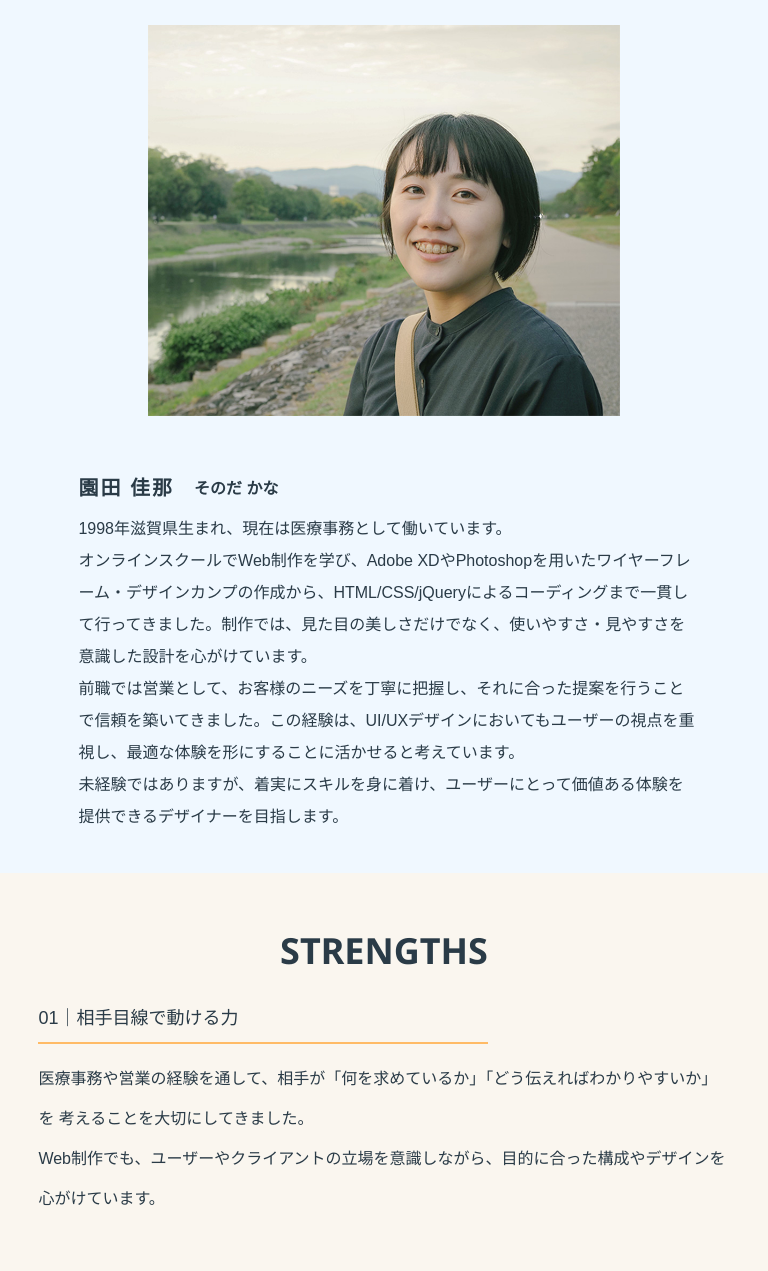
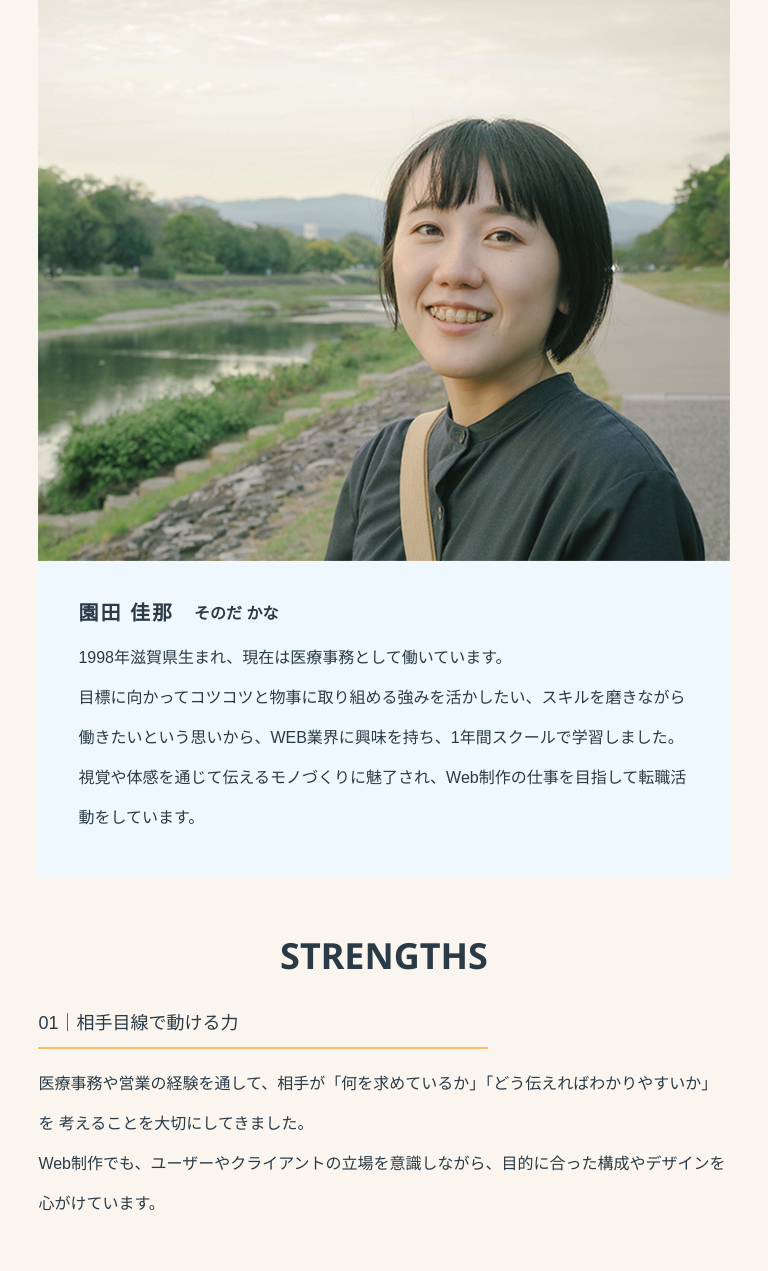
Before and after one commit to Kana-toyomon/portfolio0708, a plain HTML site: page about.html in a window 768 px wide. Shown: the part 218-1489 px from the top of the page. Drawn offline with Linux system fonts and the light colour scheme.

Commit message:
修正
web

```diff
--- a/about.html
+++ b/about.html
@@ -40,9 +40,7 @@
     <section class="about section">
       <h2 class="about-title">ABOUT</h2>
       <div class="about-inner about-reverse">
-        <div class="about-img-container">
         <img class="about-image" src="./images/about/index-profile.jpg" alt="プロフィール写真">
-        </div>
         <div class="about-text">
           <div class="about-name">
             <p class="name-kanji">園田 佳那</p>
@@ -50,10 +48,9 @@
           </div>
           <p class="about-description">
             1998年滋賀県生まれ、現在は医療事務として働いています。<br>
-            オンラインスクールでWeb制作を学び、Adobe
-            XDやPhotoshopを用いたワイヤーフレーム・デザインカンプの作成から、HTML/CSS/jQueryによるコーディングまで一貫して行ってきました。制作では、見た目の美しさだけでなく、使いやすさ・見やすさを意識した設計を心がけています。<br>
-            前職では営業として、お客様のニーズを丁寧に把握し、それに合った提案を行うことで信頼を築いてきました。この経験は、UI/UXデザインにおいてもユーザーの視点を重視し、最適な体験を形にすることに活かせると考えています。
-            <br>未経験ではありますが、着実にスキルを身に着け、ユーザーにとって価値ある体験を提供できるデザイナーを目指します。
+            目標に向かってコツコツと物事に取り組める強みを活かしたい、スキルを磨きながら
+            働きたいという思いから、WEB業界に興味を持ち、1年間スクールで学習しました。<br>
+            視覚や体感を通じて伝えるモノづくりに魅了され、Web制作の仕事を目指して転職活動をしています。
           </p>
         </div>
       </div>
--- a/css/about.css
+++ b/css/about.css
@@ -17,18 +17,8 @@
   flex-direction: row-reverse;
 }
 
-.about-img-container {
-  display: flex;
-  justify-content: center;
-  align-items: center;
-  width: 480px;
-  height: 435px;
-  padding-right: 25px;
-}
-
 .about-image {
-  max-width: 90%;
-  max-height: 90%;
+  width: 50%;
 }
 
 .about-text {
@@ -57,7 +47,7 @@
 
 .about-description {
   font-size: 16px;
-  line-height: 2;
+  line-height: 2.5;
   display: inline-block;
   margin-top: 15px;
 }
@@ -191,9 +181,7 @@
 /* iphone11 */
 @media(max-width:767px) {
   .about {
-    margin-top: 20px;
-    padding-top: 80px;
-    background-color: aliceblue;
+    margin-top: 80px;
   }
 
   .about-inner {
@@ -210,11 +198,8 @@
     margin: 0;
   }
 
-  .about-img-container {
+  .about-image {
     width: 100%;
-    padding-right: 0;
-    height: 300px;
-    align-items: normal;
   }
 
   .about-text {
@@ -300,16 +285,10 @@
 
 /* タブレット */
 @media (min-width: 768px) and (max-width: 810px) {
-  .about {
-    background-color: aliceblue;
-    margin-top: 60px;
-    padding-top: 100px;
-  }
-
   .about-inner {
     display: block;
     width: 100%;
-    margin: 25px auto 0px auto;
+    margin: 40px auto 0px auto;
   }
 
   h2 {
@@ -320,14 +299,8 @@
     margin: 0;
   }
 
-  .about-img-container {
+  .about-image {
     width: 100%;
-    padding-right: 0;
-    align-items: center;
-  }
-
-  .about-image {
-    object-fit: cover;
   }
 
   .strengths-inner,
```
